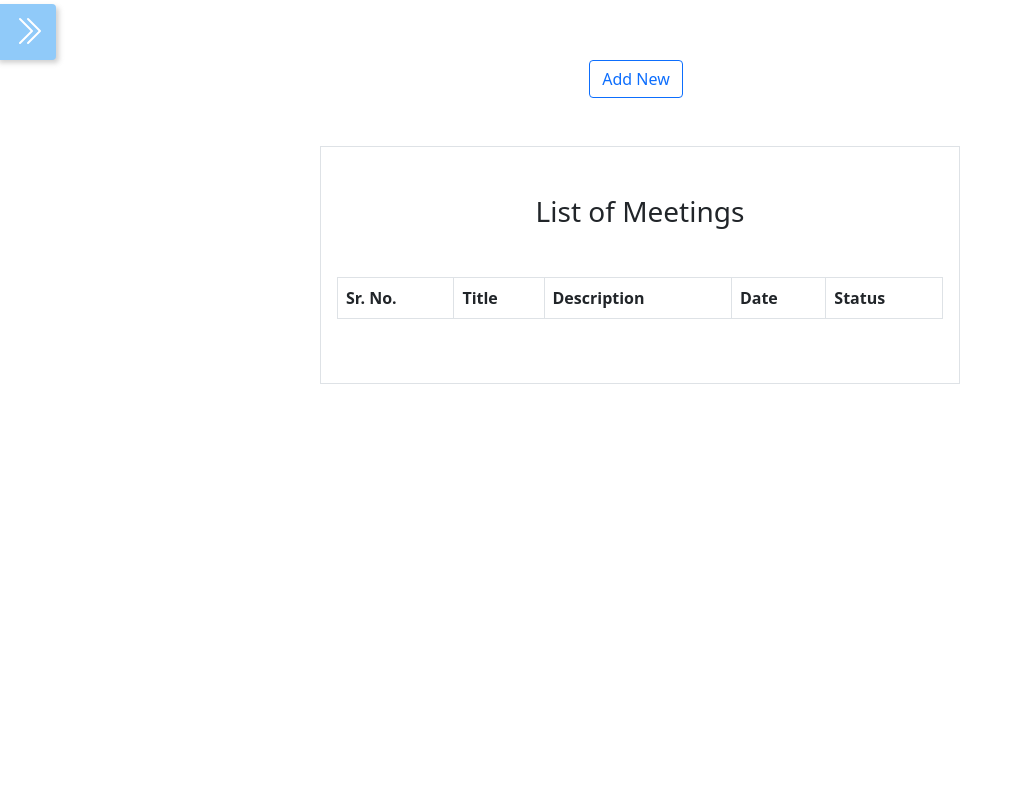
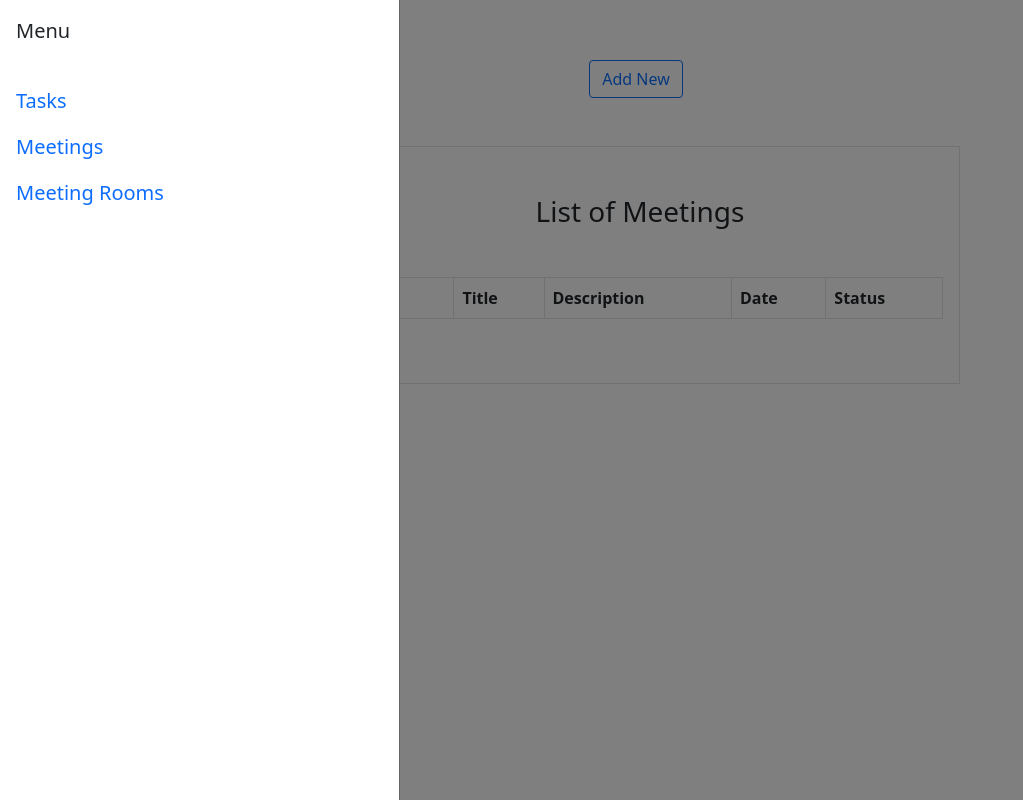
Before and after one commit to Ankita0123456789/Task-app, a React (Create React App) app: page /meetings in a window 1280 px wide. Shown: the whole page, without its empty margins (0-1023 px from the left). Built offline with nearby package versions, Linux system fonts and the light colour scheme.

Commit message:
made show=true all the time

```diff
--- a/src/components/Sidebar.tsx
+++ b/src/components/Sidebar.tsx
@@ -1,4 +1,4 @@
-import React, { useState } from 'react';
+import React from 'react';
 import {Offcanvas} from 'react-bootstrap';
 import * as Icon from 'react-bootstrap-icons';
 import { NavLink } from 'react-router-dom';
@@ -7,20 +7,20 @@ import "./style.css"
 type Props = {}
 
 const Sidebar = (props:Props) =>  {
-  const [show, setShow] = useState(false);
+  // const [show, setShow] = useState(false);
 
-  const handleClose = () => setShow(false);
-  const handleShow = () => setShow(true);
+  // const handleClose = () => setShow(false);
+  // const handleShow = () => setShow(true);
 
   return (
     <>
     <div className='arrow-right'>
-    <Icon.ChevronDoubleRight type='button'  onClick={handleShow} />
+    <Icon.ChevronDoubleRight type='button' />
     </div>
 
      <div className='sidenav'>
-      <Offcanvas show={show} onHide={handleClose}>
-        <Offcanvas.Header closeButton>
+      <Offcanvas show={true}>
+        <Offcanvas.Header>
           <Offcanvas.Title>Menu</Offcanvas.Title>
         </Offcanvas.Header>
         <Offcanvas.Body>
```
